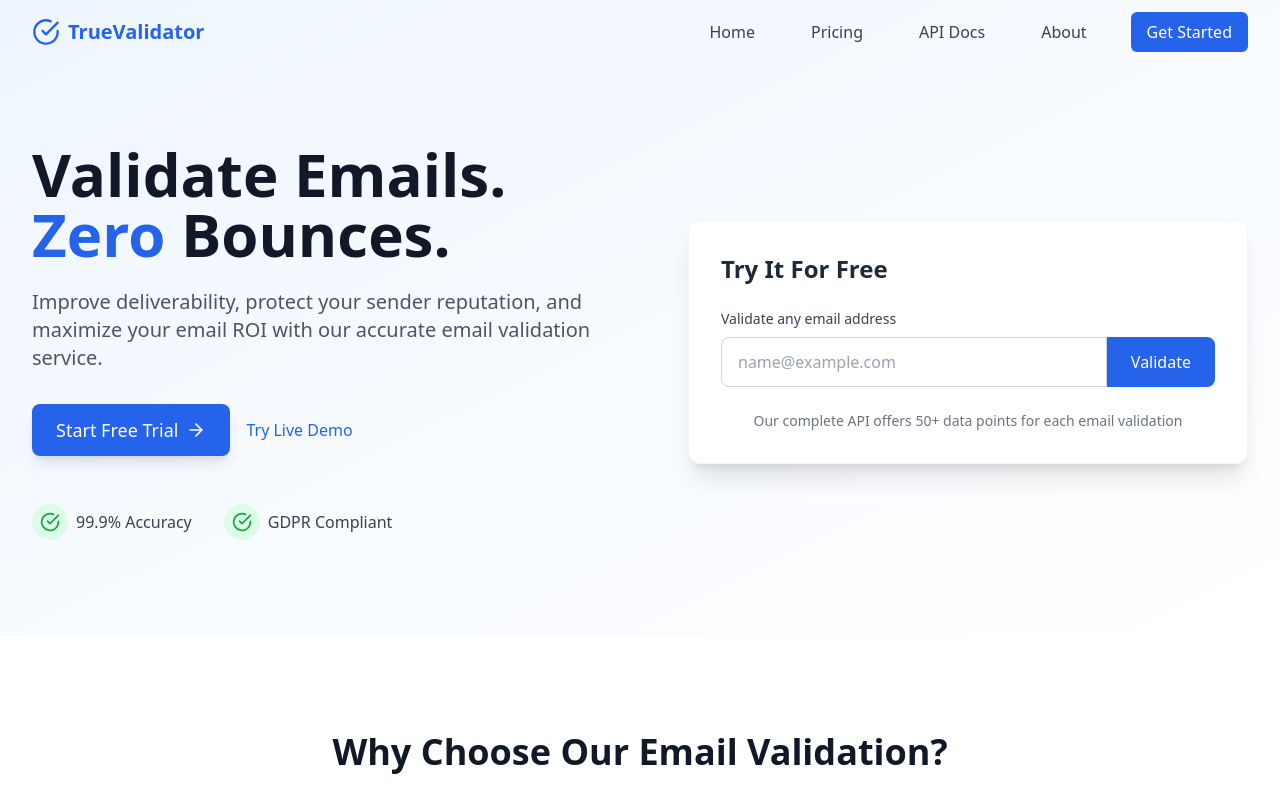
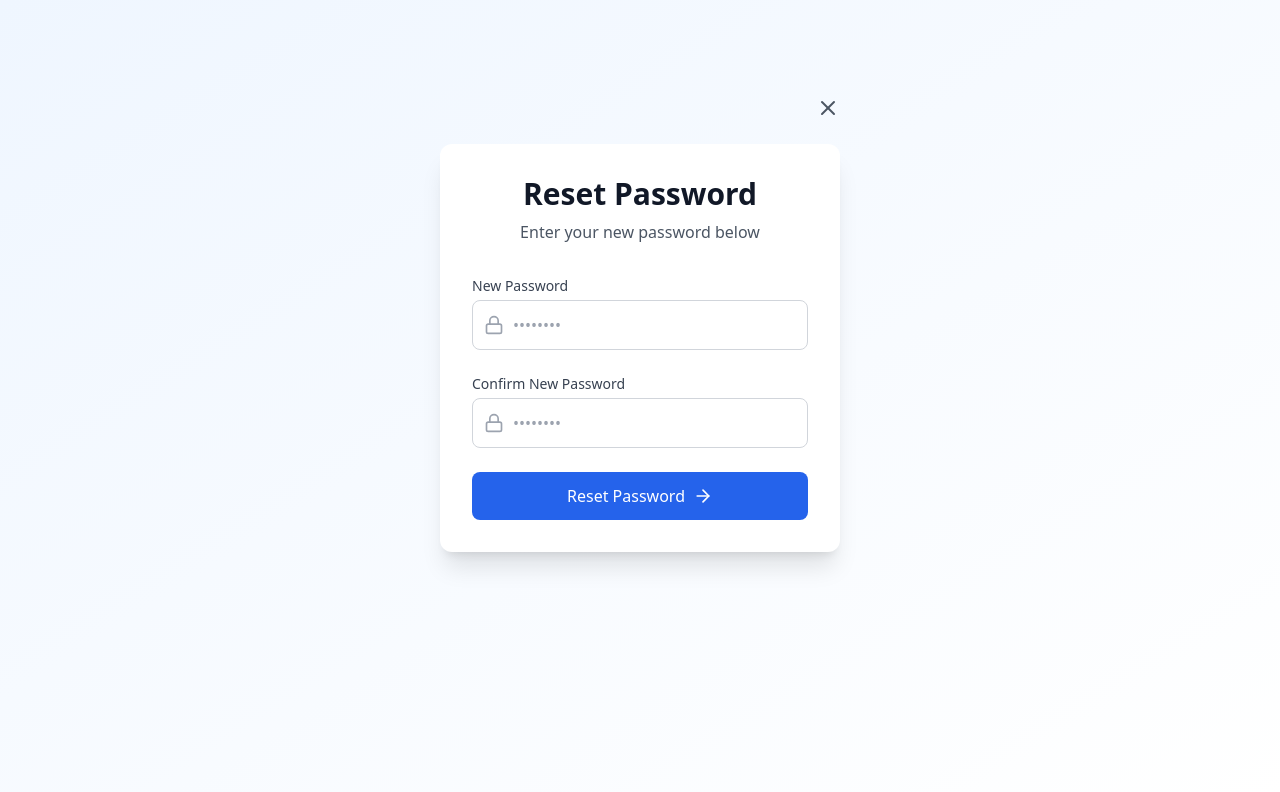
Before and after one commit to anand-babu-0003/TrueValidator, a React (Vite) app: page /reset-password in a window 1280 px wide. Before the commit this address led to /. Shown: the top 792 px of the page. Built offline with nearby package versions, Linux system fonts and the light colour scheme; no server answers.

Commit message:
Add Reset Password functionality

```diff
--- a/src/App.tsx
+++ b/src/App.tsx
@@ -7,6 +7,7 @@ import AboutPage from './components/pages/AboutPage';
 import SignupPage from './components/pages/SignupPage';
 import LoginPage from './components/pages/LoginPage';
 import ForgotPasswordPage from './components/pages/ForgotPasswordPage';
+import ResetPasswordPage from './components/pages/ResetPasswordPage';
 import DashboardPage from './components/pages/DashboardPage';
 import ProfileSettingsPage from './components/pages/ProfileSettingsPage';
 import Layout from './components/layout/Layout';
@@ -53,6 +54,10 @@ function App() {
           element={user ? <Navigate to="/dashboard" replace /> : <ForgotPasswordPage />}
         />
         <Route
+          path="/reset-password"
+          element={<ResetPasswordPage />}
+        />
+        <Route
           path="/dashboard"
           element={user ? <DashboardPage /> : <Navigate to="/login" replace />}
         />
--- /dev/null
+++ b/src/components/pages/ResetPasswordPage.tsx
@@ -0,0 +1,153 @@
+import React, { useState } from 'react';
+import { motion } from 'framer-motion';
+import { useNavigate } from 'react-router-dom';
+import { Lock, ArrowRight, AlertCircle, X } from 'lucide-react';
+import { supabase } from '../../lib/supabase';
+
+const ResetPasswordPage: React.FC = () => {
+  const navigate = useNavigate();
+  const [password, setPassword] = useState('');
+  const [confirmPassword, setConfirmPassword] = useState('');
+  const [error, setError] = useState('');
+  const [loading, setLoading] = useState(false);
+  const [success, setSuccess] = useState(false);
+
+  const handleSubmit = async (e: React.FormEvent) => {
+    e.preventDefault();
+    setError('');
+
+    if (password !== confirmPassword) {
+      setError('Passwords do not match');
+      return;
+    }
+
+    if (password.length < 6) {
+      setError('Password must be at least 6 characters');
+      return;
+    }
+
+    setLoading(true);
+
+    try {
+      const { error } = await supabase.auth.updateUser({
+        password: password
+      });
+
+      if (error) throw error;
+
+      setSuccess(true);
+      setTimeout(() => {
+        navigate('/login');
+      }, 2000);
+    } catch (err) {
+      setError(err instanceof Error ? err.message : 'Failed to reset password');
+    } finally {
+      setLoading(false);
+    }
+  };
+
+  return (
+    <div className="min-h-screen bg-gradient-to-br from-blue-50 to-white pt-24">
+      <div className="max-w-md mx-auto px-4 sm:px-6 py-12 relative">
+        <button
+          onClick={() => navigate('/login')}
+          className="absolute top-0 right-6 text-gray-600 hover:text-gray-900 transition-colors"
+        >
+          <X size={24} />
+        </button>
+
+        <motion.div
+          initial={{ opacity: 0, y: 20 }}
+          animate={{ opacity: 1, y: 0 }}
+          transition={{ duration: 0.5 }}
+          className="bg-white rounded-xl shadow-xl p-8"
+        >
+          <div className="text-center mb-8">
+            <h1 className="text-3xl font-bold text-gray-900">Reset Password</h1>
+            <p className="mt-2 text-gray-600">
+              Enter your new password below
+            </p>
+          </div>
+
+          {error && (
+            <div className="mb-6 p-4 bg-red-50 border border-red-100 text-red-700 rounded-lg flex items-start">
+              <AlertCircle className="shrink-0 mr-2 mt-0.5" size={20} />
+              <span>{error}</span>
+            </div>
+          )}
+
+          {success ? (
+            <div className="text-center">
+              <div className="mb-6 p-4 bg-green-50 border border-green-100 text-green-700 rounded-lg">
+                Password reset successful! Redirecting to login...
+              </div>
+            </div>
+          ) : (
+            <form onSubmit={handleSubmit} className="space-y-6">
+              <div>
+                <label htmlFor="password" className="block text-sm font-medium text-gray-700 mb-1">
+                  New Password
+                </label>
+                <div className="relative">
+                  <Lock className="absolute left-3 top-1/2 transform -translate-y-1/2 text-gray-400" size={20} />
+                  <input
+                    type="password"
+                    id="password"
+                    value={password}
+                    onChange={(e) => setPassword(e.target.value)}
+                    className="pl-10 w-full px-4 py-3 border border-gray-300 rounded-lg focus:ring-blue-500 focus:border-blue-500"
+                    placeholder="••••••••"
+                    required
+                    minLength={6}
+                  />
+                </div>
+              </div>
+
+              <div>
+                <label htmlFor="confirmPassword" className="block text-sm font-medium text-gray-700 mb-1">
+                  Confirm New Password
+                </label>
+                <div className="relative">
+                  <Lock className="absolute left-3 top-1/2 transform -translate-y-1/2 text-gray-400" size={20} />
+                  <input
+                    type="password"
+                    id="confirmPassword"
+                    value={confirmPassword}
+                    onChange={(e) => setConfirmPassword(e.target.value)}
+                    className="pl-10 w-full px-4 py-3 border border-gray-300 rounded-lg focus:ring-blue-500 focus:border-blue-500"
+                    placeholder="••••••••"
+                    required
+                    minLength={6}
+                  />
+                </div>
+              </div>
+
+              <button
+                type="submit"
+                disabled={loading}
+                className="w-full bg-blue-600 text-white px-6 py-3 rounded-lg font-medium hover:bg-blue-700 transition-colors flex items-center justify-center disabled:opacity-70"
+              >
+                {loading ? (
+                  <span className="flex items-center">
+                    <svg className="animate-spin -ml-1 mr-3 h-5 w-5 text-white" xmlns="http://www.w3.org/2000/svg" fill="none" viewBox="0 0 24 24">
+                      <circle className="opacity-25" cx="12" cy="12" r="10" stroke="currentColor" strokeWidth="4"></circle>
+                      <path className="opacity-75" fill="currentColor" d="M4 12a8 8 0 018-8V0C5.373 0 0 5.373 0 12h4zm2 5.291A7.962 7.962 0 014 12H0c0 3.042 1.135 5.824 3 7.938l3-2.647z"></path>
+                    </svg>
+                    Resetting...
+                  </span>
+                ) : (
+                  <>
+                    Reset Password
+                    <ArrowRight size={20} className="ml-2" />
+                  </>
+                )}
+              </button>
+            </form>
+          )}
+        </motion.div>
+      </div>
+    </div>
+  );
+};
+
+export default ResetPasswordPage;
```
